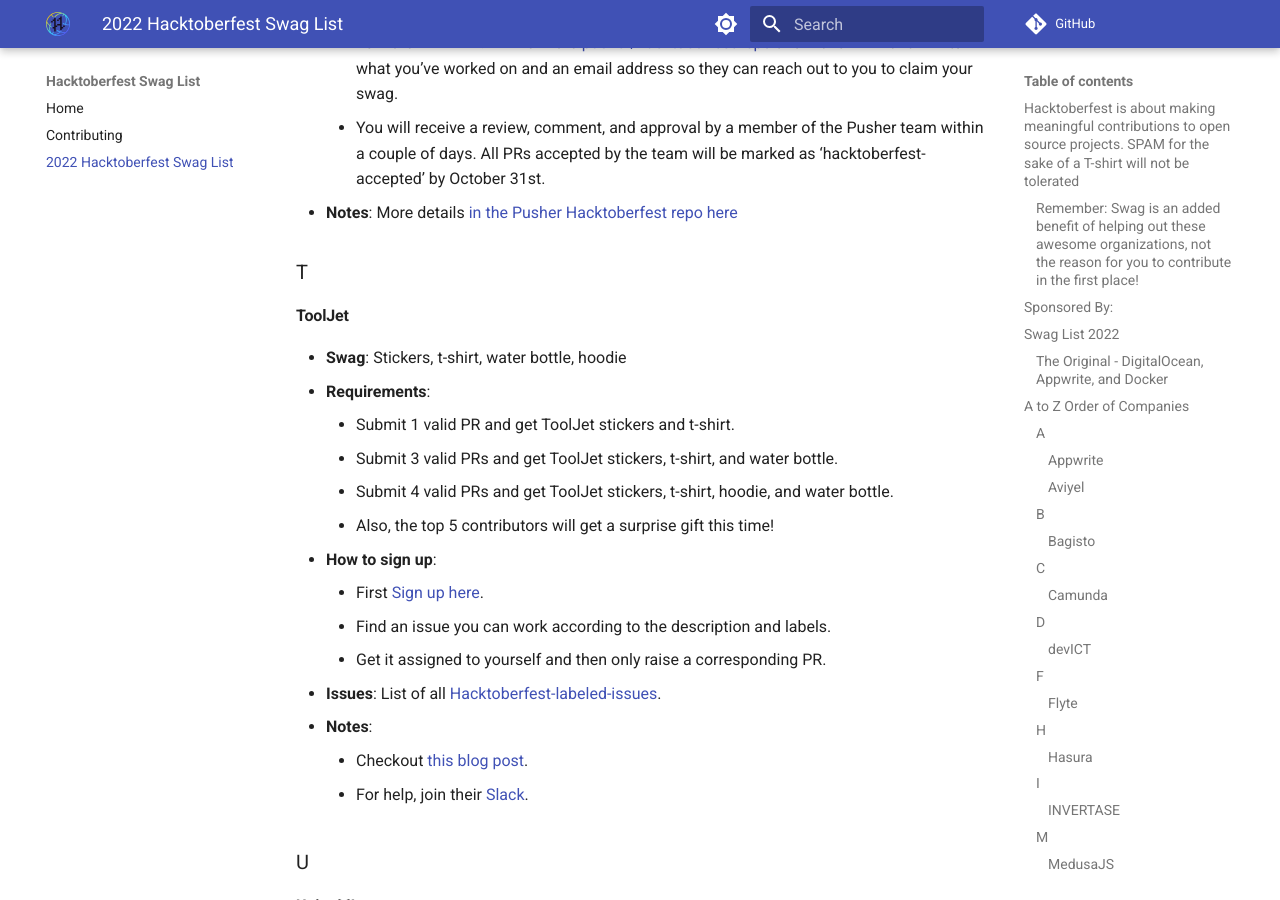
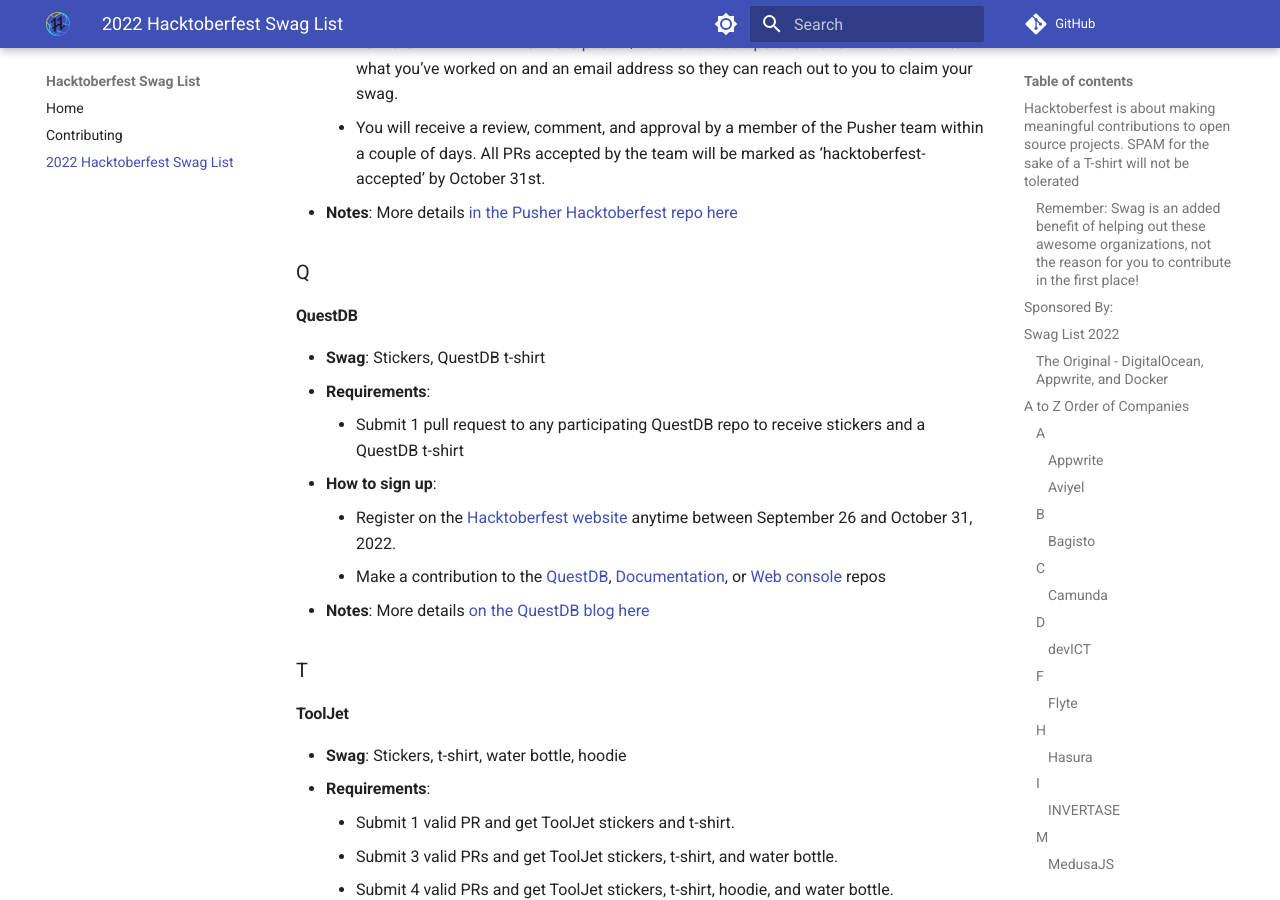
Before and after one commit to crweiner/hacktoberfest-swag-list, an MkDocs documentation site: the page built from docs/list.md, in a window 1280 px wide and 900 px high, scrolled down 6742 px. Built offline with MkDocs 1.6.1 and Material for MkDocs 9.7.7, drawn with Linux system fonts in a browser that asks for light colours; comment, search, counter and statistics services are not loaded.

Commit message:
Added QuestDB to list

```diff
--- a/docs/list.md
+++ b/docs/list.md
@@ -189,6 +189,18 @@
     - You will receive a review, comment, and approval by a member of the Pusher team within a couple of days. All PRs accepted by the team will be marked as ‘hacktoberfest-accepted’ by October 31st.
 - **Notes**: More details [in the Pusher Hacktoberfest repo here](https://github.com/pusher/hacktoberfest/blob/main/README.md){:target="\_blank"}
 
+### Q
+
+#### **QuestDB**
+
+- **Swag**: Stickers, QuestDB t-shirt
+- **Requirements**:
+    - Submit 1 pull request to any participating QuestDB repo to receive stickers and a QuestDB t-shirt
+- **How to sign up**:
+    - Register on the [Hacktoberfest website](https://hacktoberfest.com/){:target="\_blank"} anytime between September 26 and October 31, 2022.
+    - Make a contribution to the [QuestDB](https://github.com/questdb/questdb), [Documentation](https://github.com/questdb/questdb.io), or [Web console](https://github.com/questdb/ui/tree/main/packages/web-console) repos
+- **Notes**: More details [on the QuestDB blog here](https://questdb.io/blog/2022/09/30/hacktoberfest-questdb/){:target="\_blank"}
+
 ### T
 
 #### **ToolJet**
```
